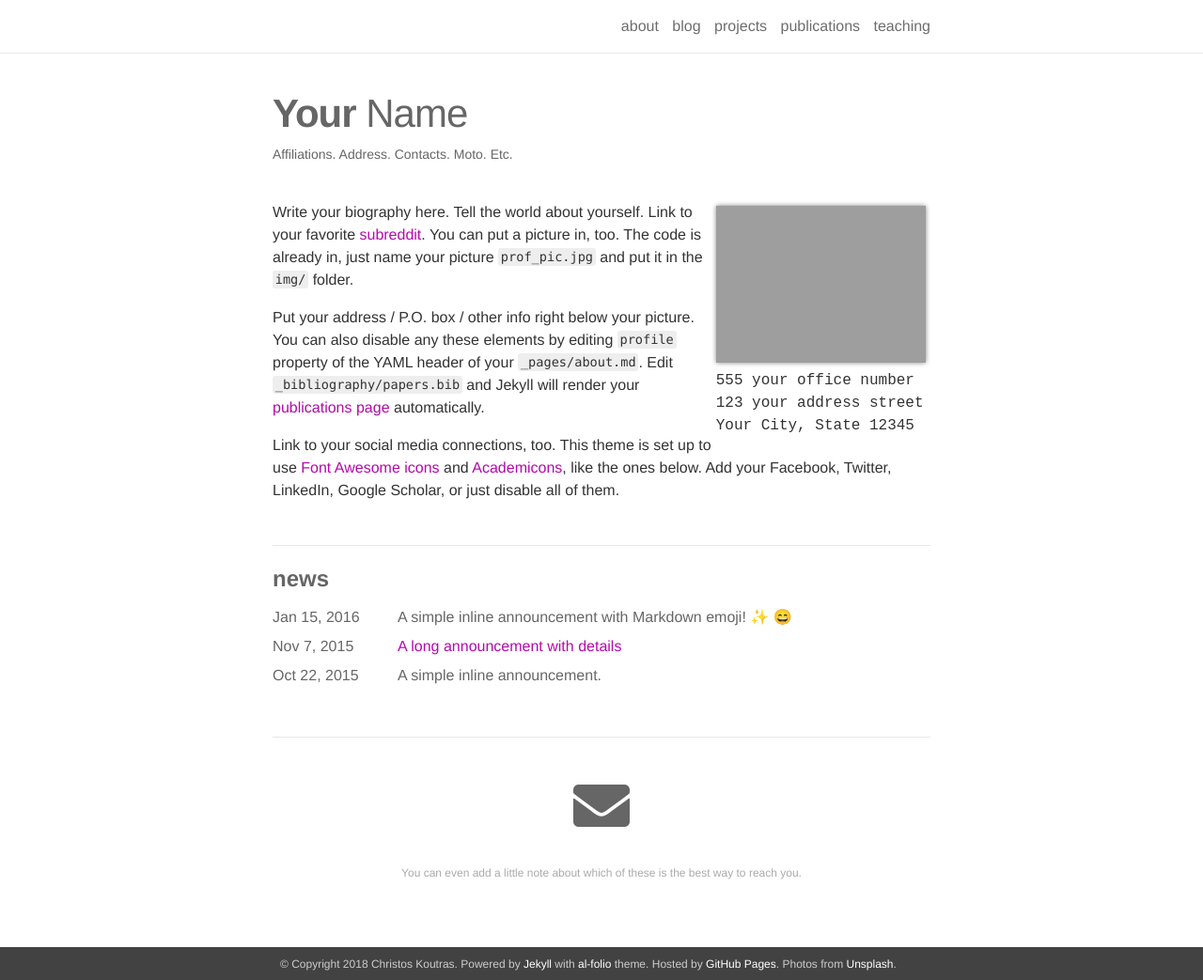
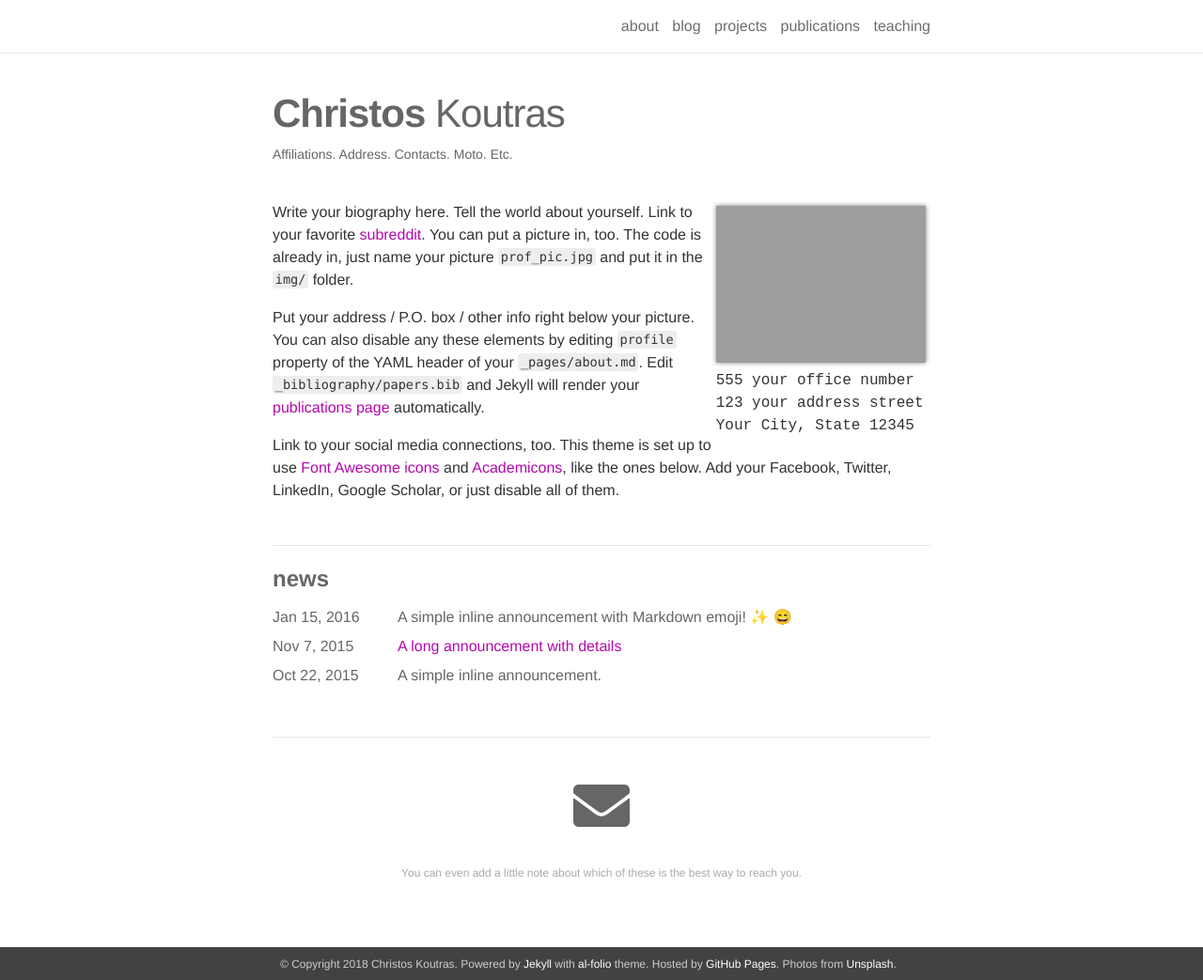
Before and after one commit to ckoutras/ckoutras.github.io, a Jekyll site: the page built from _pages/about.md, in a window 1280 px wide and 1043 px high. Shown: the whole window at 94% size. Built offline with Jekyll 4.4.1, drawn with Linux system fonts in a browser that asks for light colours; nearby versions of some CDN libraries; emoji names are drawn with the system emoji font.

Commit message:
Changing name

```diff
--- a/_pages/about.md
+++ b/_pages/about.md
@@ -1,7 +1,7 @@
 ---
 layout: about
 permalink: /
-title: <strong>Your</strong> Name
+title: <strong>Christos</strong> Koutras
 description: <a href="">Affiliations</a>. Address. Contacts. Moto. Etc.
 
 profile:
```
